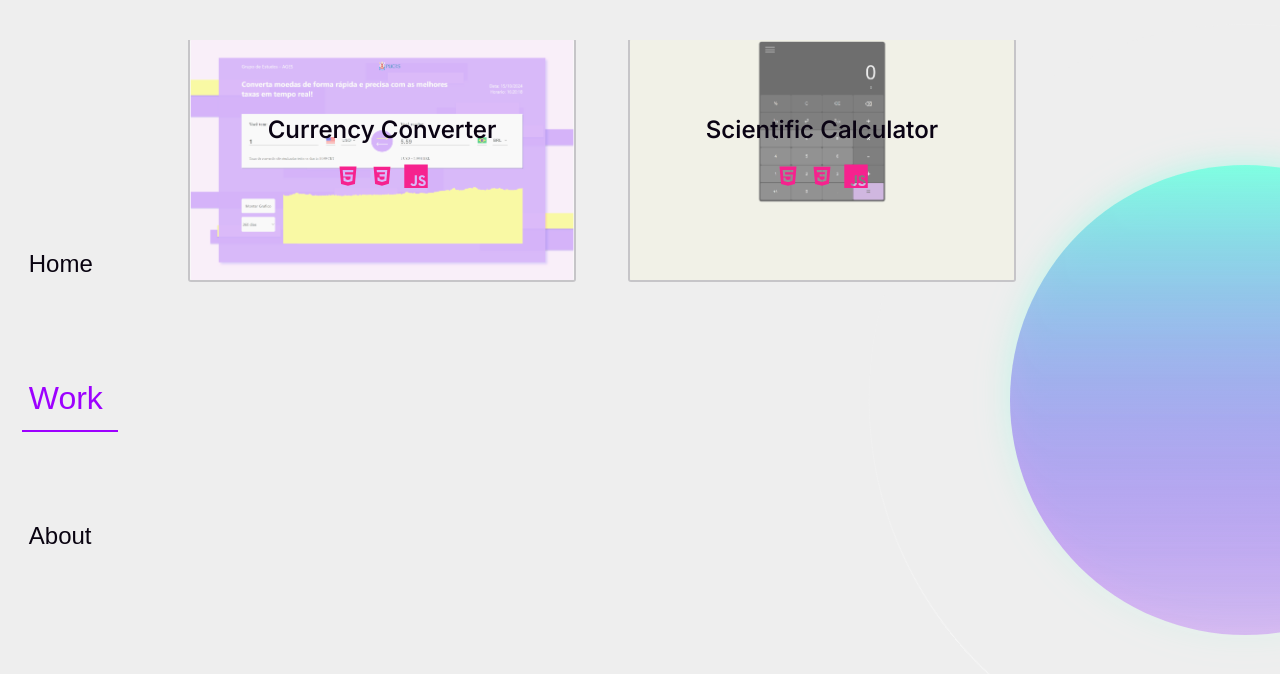
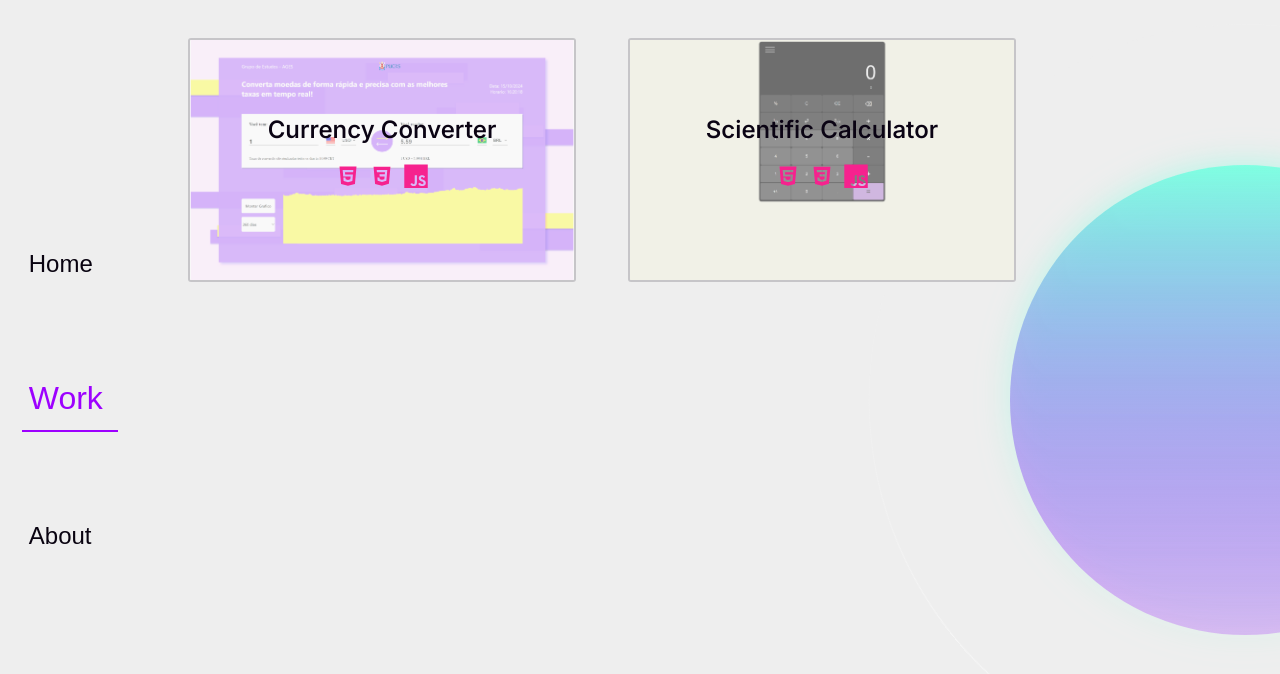
Before and after one commit to thenickfer/portfolio, a React (Vite) app: page / in a window 1280 px wide. Both pictures are taken after a click on the button "Work". Shown: the top 674 px of the page. Built offline with nearby package versions, Linux system fonts and the light colour scheme.

Commit message:
itty bitty fix

```diff
--- a/src/pages/work/Work.css
+++ b/src/pages/work/Work.css
@@ -9,7 +9,7 @@ div.cardContainer {
     margin-left: 85vw;
     align-items: left;
     position: absolute;
-    margin-top: 10vh;
+    padding-top: 10vh;
     overflow: scroll;
     overflow-x: hidden;
     -ms-overflow-style: none;
```
